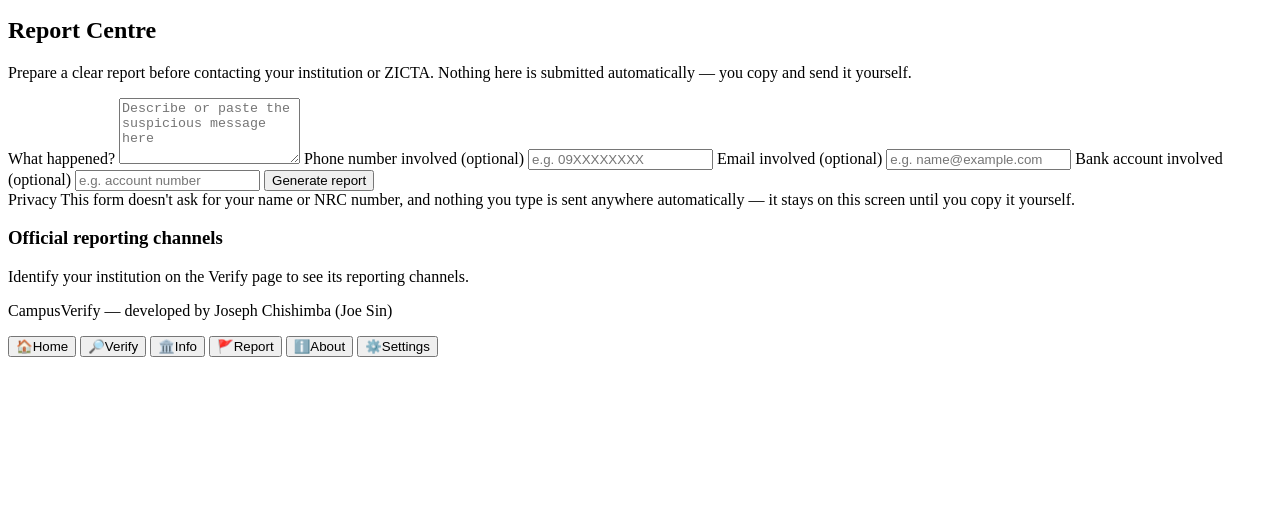
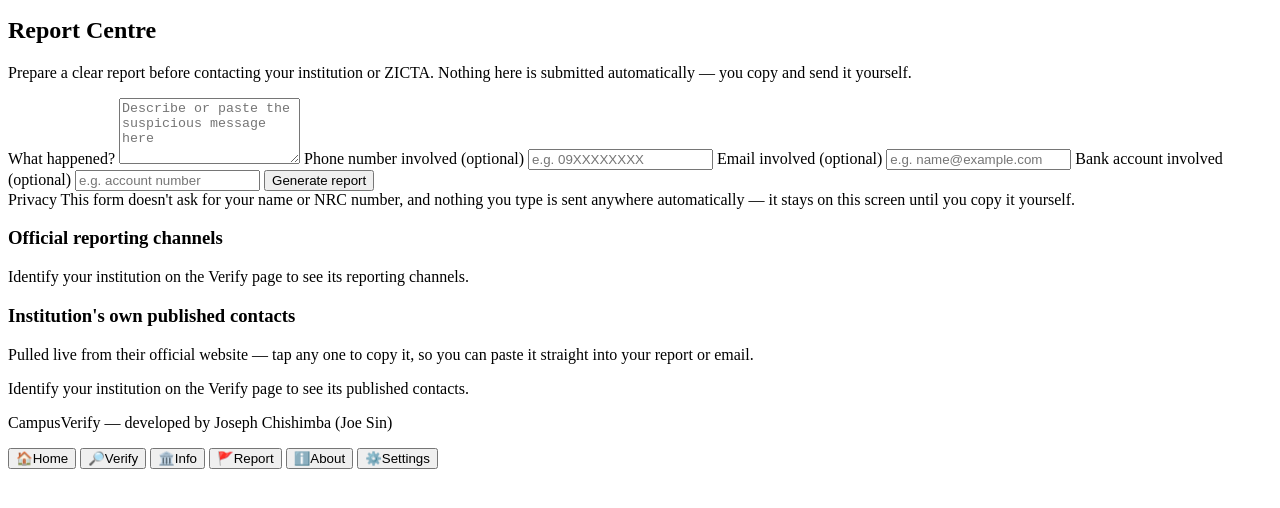
Before and after one commit to joesin233-dev/campusverify, a website: page index.html in a window 1280 px wide. Both pictures are taken after a click on the button "Report a suspicious message". Shown: the part 128-636 px from the top of the page. Drawn offline with Linux system fonts and the light colour scheme.

Commit message:
Add section for institution's published contacts

```diff
--- a/index.html
+++ b/index.html
@@ -239,6 +239,10 @@
 
       <h3 class="section-subtitle">Official reporting channels</h3>
       <div id="report-channels" class="info-section-group"></div>
+
+      <h3 class="section-subtitle">Institution's own published contacts</h3>
+      <p class="page-lead">Pulled live from their official website — tap any one to copy it, so you can paste it straight into your report or email.</p>
+      <div id="report-institution-contacts" class="info-section-group"></div>
     </section>
 
     <!-- ABOUT -->
```
